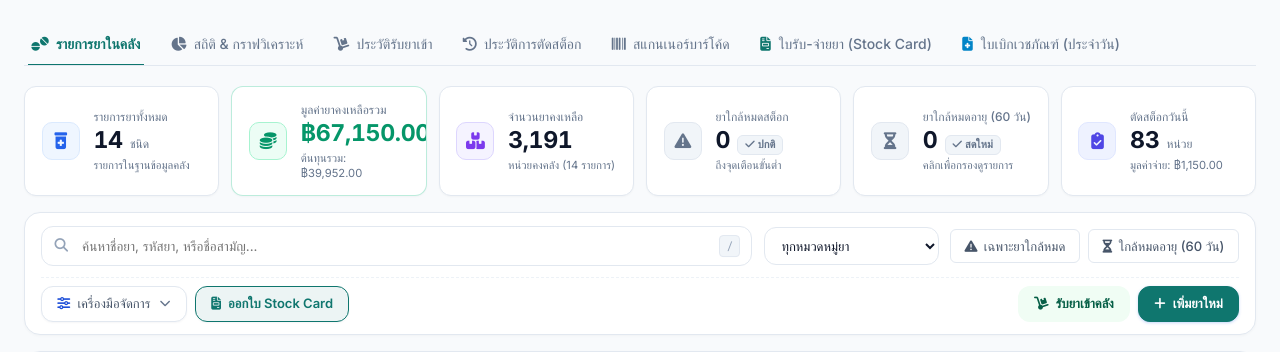
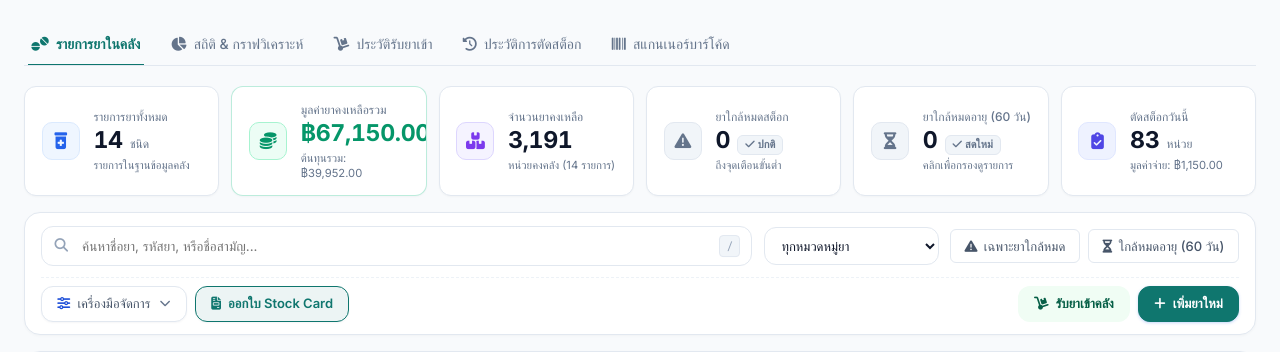
Before and after one commit to MRAtommic/pharmacy_system, a Flask app: page / in a window 1280 px wide. Shown: the part 60-412 px from the top of the page. Run offline with Flask 3, Linux system fonts and the light colour scheme; a user stored in the database is signed in; data comes from the database, SQL or seed files in the repository; data that the repository does not hold is empty; some libraries are stand-ins or nearby versions; some web fonts are replaced.

Commit message:
refactor: remove cluttered report tab links from main tabs bar

```diff
--- a/templates/index.html
+++ b/templates/index.html
@@ -128,12 +128,6 @@
             <button class="tab-btn" data-tab="scanner" onclick="switchTab('scanner')">
                 <i class="fas fa-barcode"></i> สแกนเนอร์บาร์โค้ด
             </button>
-            <a href="/stock-card" target="_blank" class="tab-btn" style="text-decoration: none; color: inherit; display: inline-flex; align-items: center; gap: 0.5rem;" title="เปิดระบบออกใบพิมพ์บัญชีรับ-จ่ายยา (Stock Card)">
-                <i class="fas fa-file-invoice" style="color: #0F766E;"></i> ใบรับ-จ่ายยา (Stock Card)
-            </a>
-            <a href="/daily-requisition" target="_blank" class="tab-btn" style="text-decoration: none; color: inherit; display: inline-flex; align-items: center; gap: 0.5rem;" title="เปิดระบบออกใบเบิกเวชภัณฑ์ยาและเวชภัณฑ์มิใช่ยา (ประจำวัน)">
-                <i class="fas fa-file-medical" style="color: #0284C7;"></i> ใบเบิกเวชภัณฑ์ (ประจำวัน)
-            </a>
         </div>
 
         <!-- 💊 VIEW 1: DRUG INVENTORY CATALOG -->
```
